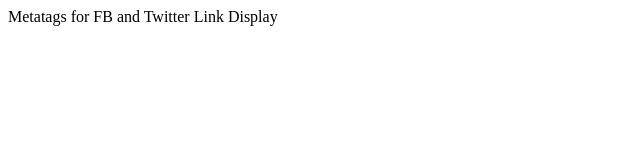
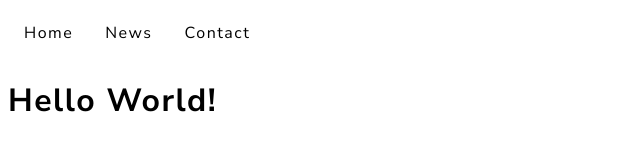
Before and after one commit to moinunez/shoot_beta, a plain HTML site: page index.html in a window 1280 px wide. Shown: the whole page, without its empty margins (0-640 px from the left). Drawn offline with Linux system fonts and the light colour scheme.

Commit message:
adding style sheets

```diff
--- /dev/null
+++ b/css/style.css
@@ -0,0 +1,32 @@
+body {
+    font-family: 'Nunito Sans', sans-serif;
+    letter-spacing: 1.5px;
+}
+
+ul {
+    list-style-type: none;
+    margin: 0;
+    padding: 0;
+    overflow: hidden;
+    background-color: #ffffff;
+}
+
+li {
+    float: left;
+}
+
+li a {
+    display: block;
+    color: black;
+    text-align: center;
+    padding: 14px 16px;
+    text-decoration: none;
+}
+
+li a:hover:not(.active) {
+    background-color: #111;
+  }
+
+  .active {
+    background-color: #4CAF50;
+  }
--- a/index.html
+++ b/index.html
@@ -5,16 +5,36 @@
     <meta name="viewport" content="width=device-width, initial-scale=1.0">
     <meta http-equiv="X-UA-Compatible" content="ie=edge">
 
+    <meta name="description" content="Book photographers for your portraits, graduation, and life events">
+    <meta name="keywords" content="photography, houston, graduation, photoshoot">
+    <meta name="author" content="SHOOT">
+
     <title>Shoot</title>
 
     <!-- Favicons -->
-    Metatags for FB and Twitter Link Display
+    <!-- Metatags for FB and Twitter Link Display -->
+    <!-- Global site tags, Google Analytics -->
+    <!-- Bootstrap -->
+    <!-- Flickity Stylesheet -->
+    <!-- Font Awesome CDN Link -->
+    <!-- Google Fonts, Nunito Sans -->
+    <link href="https://fonts.googleapis.com/css?family=Nunito+Sans:400,700,900" rel="stylesheet">
+    <!-- Stylesheets: normalize.css, header and footer -->
+    <link rel="stylesheet" href="css/style.css">
 
-    <!-- Cascading Style Sheets -->
+    <!-- Scripts -->
+    <!-- Hotjar -->
+    <!-- Stripe API -->
 
 
 </head>
 <body>
+    <ul>
+        <li><a href="#home">Home</a></li>
+        <li><a href="#news">News</a></li>
+        <li><a href="#contact">Contact</a></li>
+    </ul>
 
+    <h1>Hello World!</h1>
 </body>
 </html>
```
Also changed, not shown: README.md (added).
